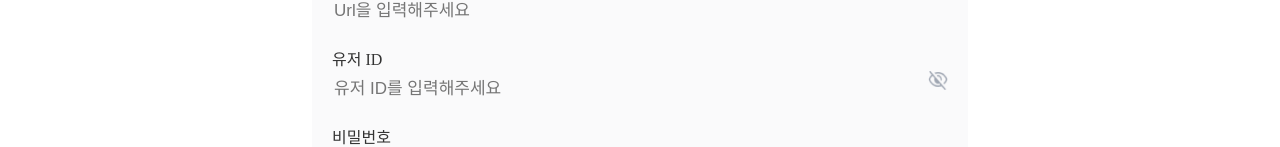
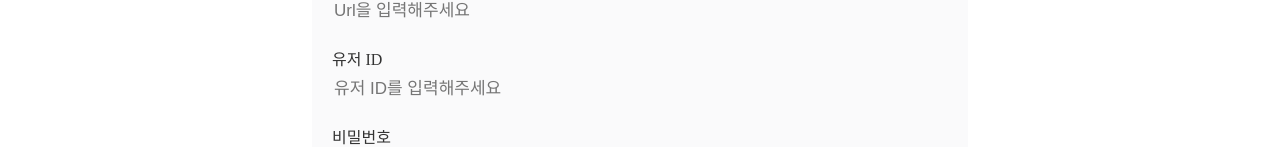
Before and after one commit to React-Linkshop-6team/react-linkshop, a React (Vite) app: page /create in a window 1280 px wide. Shown: the part 384-531 px from the top of the page. Built offline with nearby package versions, Linux system fonts and the light colour scheme; no server answers.

Commit message:
fix: eslint 오류 수정 (React import 제거, useState 추가)

```diff
--- a/src/components/common/Create/CreateShopInfo.jsx
+++ b/src/components/common/Create/CreateShopInfo.jsx
@@ -1,9 +1,9 @@
-import React, { useState } from 'react'
+import { useState } from 'react'
+
 import Eyes from '../../../assets/images/eyes.png'
 
 const InfoInput = ({ infoData, setInfoData }) => {
   // 유나 shopInfo 코드 시작
-  const [showId, setShowId] = useState(false)
   const [showPassword, setShowPassword] = useState(false)
 
   const handleChange = e => {
@@ -12,10 +12,6 @@ const InfoInput = ({ infoData, setInfoData }) => {
       ...prev,
       [name]: value,
     }))
-  }
-
-  const toggleId = () => {
-    setShowId(prev => !prev)
   }
 
   const togglePassword = () => {
@@ -50,7 +46,7 @@ const InfoInput = ({ infoData, setInfoData }) => {
         <div className="content-box">
           <span className="content-title">유저 ID</span>
           <input
-            type={showId ? 'text' : 'password'}
+            type="text"
             name="userId"
             value={infoData.userId}
             onChange={handleChange}
@@ -58,7 +54,6 @@ const InfoInput = ({ infoData, setInfoData }) => {
             className="content-comment"
           />
         </div>
-        <img src={Eyes} alt="아이디 보기" className="password-eyes" onClick={toggleId} />
       </div>
       <div className="user-info">
         <div className="content-box">
```
